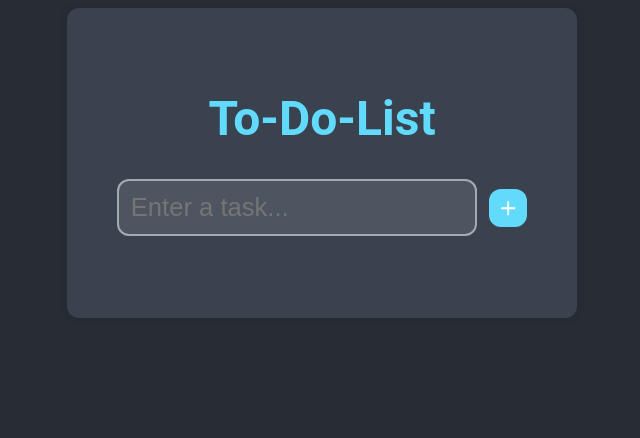
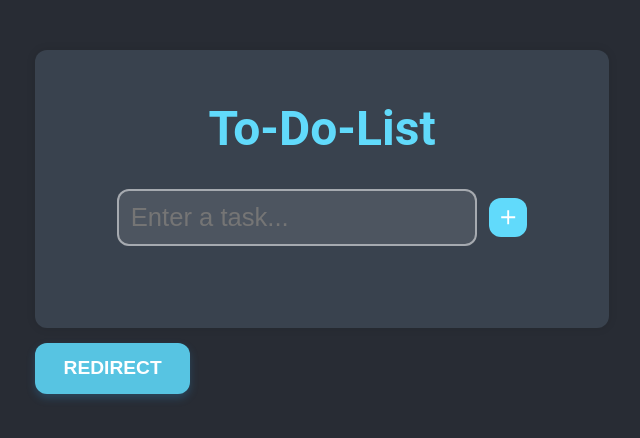
Before and after one commit to Bastyze98/To-Do-List, a React (Vite) app: page / in a window 1280 px wide. Shown: the top 438 px of the page, without its empty margins (318-958 px from the left). Built offline with nearby package versions, Linux system fonts and the light colour scheme.

Commit message:
removed the DnD kit, added a button for routing, small style changes

```diff
--- a/src/components/ListItems.jsx
+++ b/src/components/ListItems.jsx
@@ -2,8 +2,6 @@ import { FaArrowUp } from "react-icons/fa";
 import { FaArrowDown } from "react-icons/fa";
 import { LuPencilLine } from "react-icons/lu";
 import { FaRegTrashCan } from "react-icons/fa6";
-import { useSortable } from "@dnd-kit/sortable";
-import { CSS } from "@dnd-kit/utilities";
 import { Tooltip } from "react-tooltip";
 import PropTypes from "prop-types";
 
@@ -15,20 +13,7 @@ export default function ListItems({
   startEditing,
   deleteTask,
 }) {
-  const { attributes, listeners, setNodeRef, transform, transition } =
-    useSortable({ id: task });
-
-  const style = {
-    transform: CSS.Transform.toString(transform),
-    transition,
-  };
-
-  function handleButtonClick(e) {
-    e.stopPropagation();
-  }
-
   return (
-    <div {...attributes} {...listeners} ref={setNodeRef} style={style}>
     <li>
       <div className="arrows">
         <button
@@ -64,8 +49,7 @@ export default function ListItems({
       <div className="edit-delete">
         <button
           className="btn edit-button"
-            onClick={(e) => {
-              handleButtonClick(e);
+          onClick={() => {
             startEditing(index);
           }}
         >
@@ -73,8 +57,7 @@ export default function ListItems({
         </button>
         <button
           className="btn delete-button"
-            onClick={(e) => {
-              handleButtonClick(e);
+          onClick={() => {
             deleteTask(index);
           }}
         >
@@ -82,7 +65,6 @@ export default function ListItems({
         </button>
       </div>
     </li>
-    </div>
   );
 }
 
--- a/src/components/TaskList.jsx
+++ b/src/components/TaskList.jsx
@@ -1,11 +1,5 @@
+import ListItems from "./ListItems";
 import PropTypes from "prop-types";
-import ListItems from "./ListItems";
-import { DndContext, closestCenter } from "@dnd-kit/core";
-import {
-  SortableContext,
-  verticalListSortingStrategy,
-  arrayMove,
-} from "@dnd-kit/sortable";
 
 export default function TaskList({
   tasks,
@@ -15,23 +9,8 @@ export default function TaskList({
   moveTaskUp,
   moveTaskDown,
 }) {
-  const handleDragEnd = (event) => {
-    const { active, over } = event;
-
-    if (active.id !== over.id) {
-      setTasks((tasks) => {
-        const activeIndex = tasks.indexOf(active.id);
-        const overIndex = tasks.indexOf(over.id);
-
-        return arrayMove(tasks, activeIndex, overIndex);
-      });
-    }
-  };
-
   return (
     <ol>
-      <DndContext collisionDetection={closestCenter} onDragEnd={handleDragEnd}>
-        <SortableContext items={tasks} strategy={verticalListSortingStrategy}>
       {tasks.map((task, index) => (
         <ListItems
           key={index}
@@ -44,8 +23,6 @@ export default function TaskList({
           moveTaskDown={moveTaskDown}
         />
       ))}
-        </SortableContext>
-      </DndContext>
     </ol>
   );
 }
--- a/src/components/ToDoList.jsx
+++ b/src/components/ToDoList.jsx
@@ -1,6 +1,7 @@
 import { useTaskFunctions } from "./hooks/TaskFunctions";
 import TaskInput from "./TaskInput";
 import TaskList from "./TaskList";
+import ButtonRedirect from "./buttons/ButtonRedirect";
 import "../styles/styles.css";
 
 export default function ToDoList() {
@@ -23,7 +24,9 @@ export default function ToDoList() {
   return (
     <>
       <div className="to-do-list">
-        <h1>To-Do-List</h1>
+        <div className="title-btn-redirect">
+          <h1 className="title">To-Do-List</h1>
+        </div>
         <TaskInput
           value={newTask}
           onChange={handleInputChange}
@@ -44,6 +47,7 @@ export default function ToDoList() {
           moveTaskDown={moveTaskDown}
         />
       </div>
+      <ButtonRedirect />
     </>
   );
 }
--- /dev/null
+++ b/src/components/buttons/ButtonRedirect.jsx
@@ -0,0 +1,5 @@
+import "./buttons.css";
+
+export default function ButtonRedirect() {
+  return <button className="redirect">REDIRECT</button>;
+}
--- /dev/null
+++ b/src/components/buttons/buttons.css
@@ -0,0 +1,28 @@
+.redirect {
+  margin-top: 15px;
+  padding: 0.9rem 1.8rem;
+
+  font-size: 1.2rem;
+  font-weight: 600;
+
+  border-radius: 12px;
+  background-color: #57c4e2;
+
+  color: #ffff;
+  border: none;
+  cursor: pointer;
+  transition: all 0.5s ease;
+  box-shadow: 0 4px 8px rgba(52, 152, 219, 0.25);
+}
+
+.redirect:hover {
+  background: linear-gradient(45deg, #ffa500, #ff5733);
+  box-shadow: 0 4px 8px rgba(255, 165, 0, 0.55);
+  transform: translateY(-1px);
+  color: #ffff;
+}
+
+.redirect:active {
+  transform: translateY(0);
+  box-shadow: none;
+}
--- a/src/components/hooks/TaskFunctions.jsx
+++ b/src/components/hooks/TaskFunctions.jsx
@@ -25,8 +25,7 @@ export function useTaskFunctions() {
     }
   }
 
-  function deleteTask(e, index) {
-    e.stopPropagation();
+  function deleteTask(index) {
     const updatedTasks = tasks.filter((_, i) => i !== index);
     setTasks(updatedTasks);
     setEditIndex(null);
@@ -58,8 +57,7 @@ export function useTaskFunctions() {
     }
   }
 
-  function startEditing(e, index) {
-    e.stopPropagation();
+  function startEditing(index) {
     setEditIndex(index);
     setNewTask(tasks[index]);
   }
--- a/src/styles/styles.css
+++ b/src/styles/styles.css
@@ -1,3 +1,13 @@
+* {
+  padding: 0;
+  margin: 0;
+  box-sizing: border-box;
+}
+
+#root {
+  margin-top: 50px;
+}
+
 body {
   font-family: "Roboto", sans-serif;
   background-color: #282c34;
@@ -15,7 +25,7 @@ body {
   padding: 50px;
 }
 
-h1 {
+.title {
   font-size: 3rem;
   color: #61dafb;
   text-align: center;
@@ -177,6 +187,7 @@ li:hover {
   justify-content: center;
   align-items: center;
   gap: 12px;
+  padding: 2rem;
 }
 
 .update-cancel,
```
Lines whose indentation alone changed are shown as unchanged.
